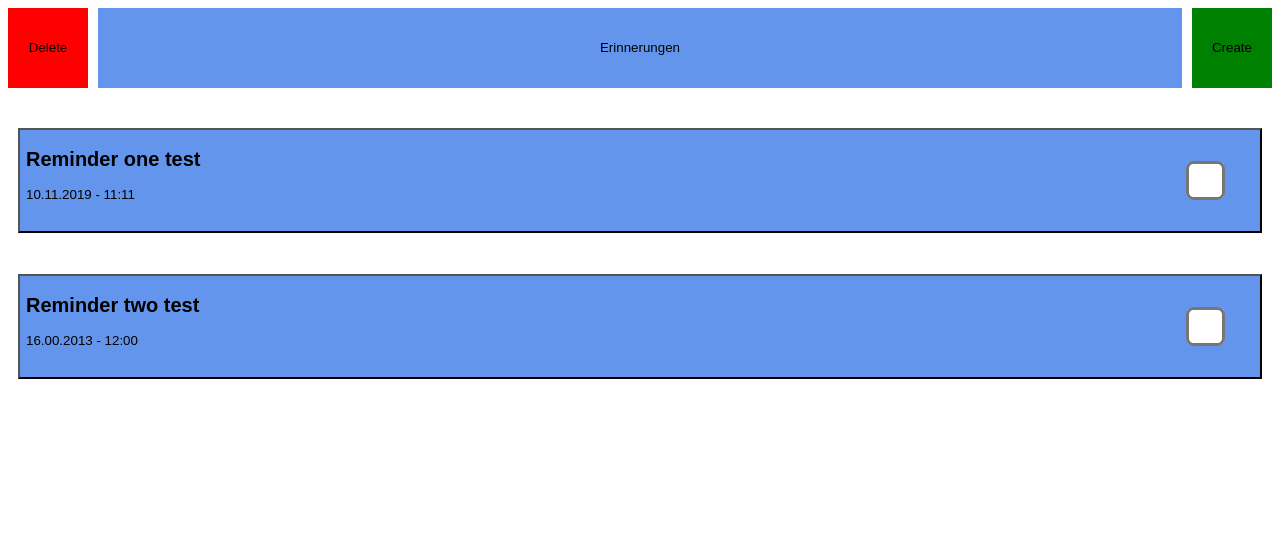
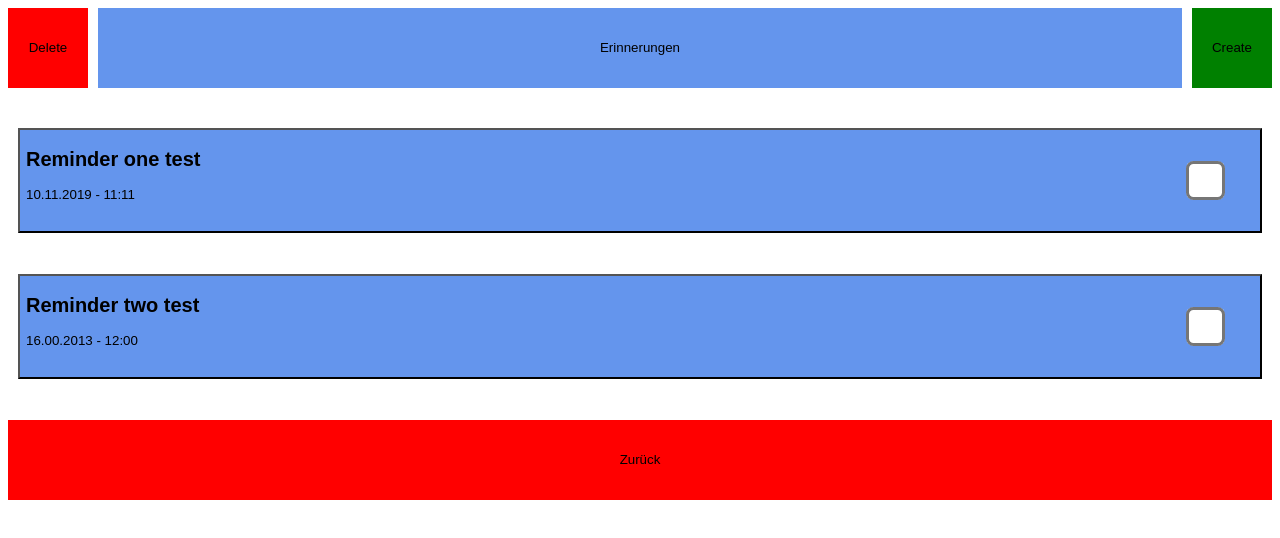
Before and after one commit to MUAS-DTLab-WiSe19-20-Apps-Demenz/WiSe19-20-Apps-Demenz-ChecklistenReminder, an Angular app: page /Erinnerungen in a window 1280 px wide. Shown: the top 538 px of the page. Built offline with nearby package versions, Linux system fonts and the light colour scheme.

Commit message:
Add backbutton to reminder component

```diff
--- a/src/app/reminder/reminder.component.css
+++ b/src/app/reminder/reminder.component.css
@@ -41,3 +41,12 @@
   padding-bottom: 80px;
   background: cornflowerblue;
 }
+
+.outer-button-bottom {
+  position: relative;
+  width: 100%;
+  margin-top: 40px;
+  height: 0;
+  padding-bottom: 80px;
+  background: red;
+}
--- a/src/app/reminder/reminder.component.html
+++ b/src/app/reminder/reminder.component.html
@@ -7,3 +7,5 @@
 <!--<p>Aktuell sind {{(reminderService.getReminderList() | async)?.length}} Reminder gespeichert.</p>-->
 
 <app-reminder-component *ngFor="let c of reminderService.getReminderList() | async" [reminder] = "c"></app-reminder-component>
+
+<a routerLink="/"><button class="buttons outer-button-bottom"><span>Zurück</span></button></a>
```
